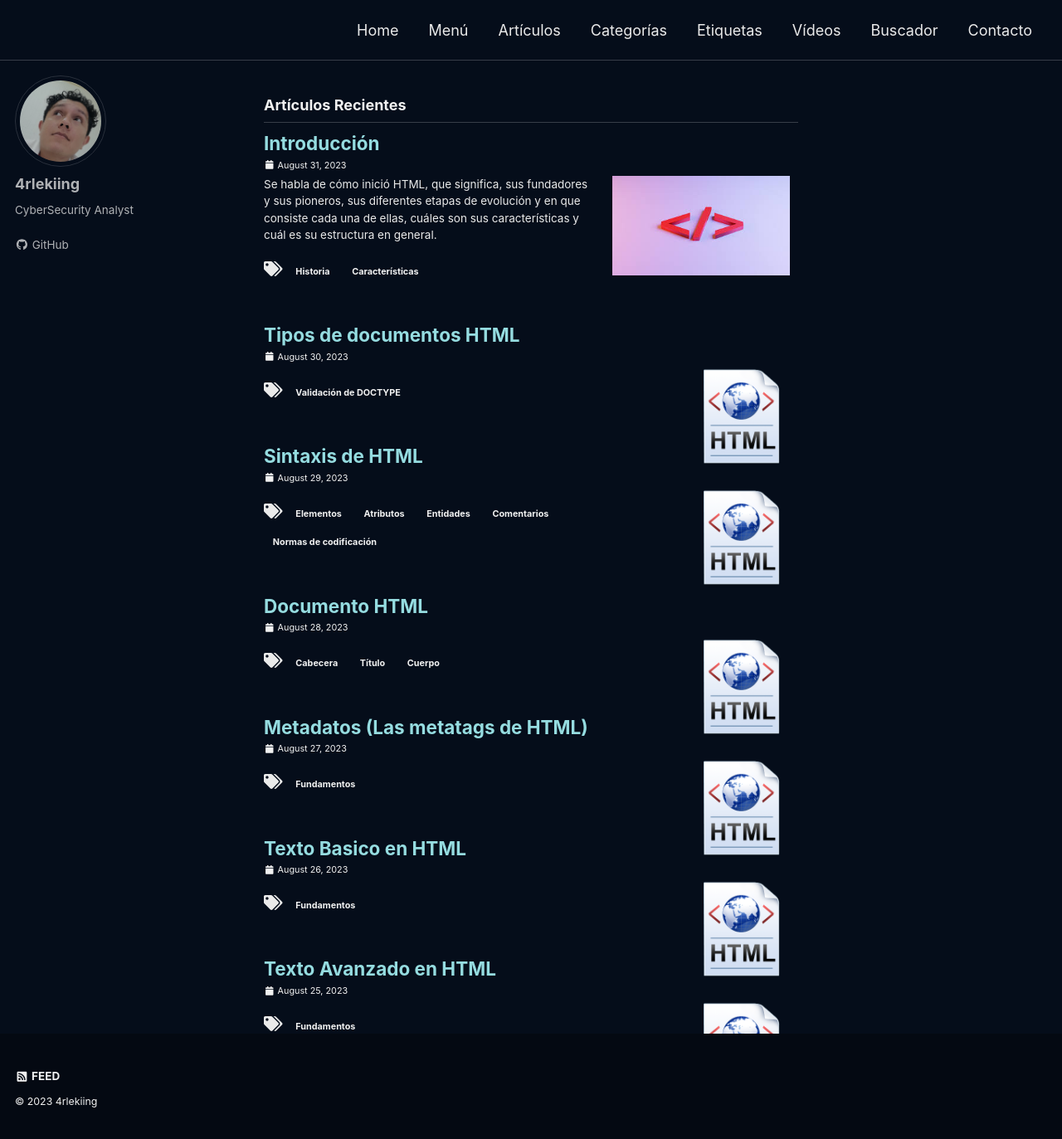
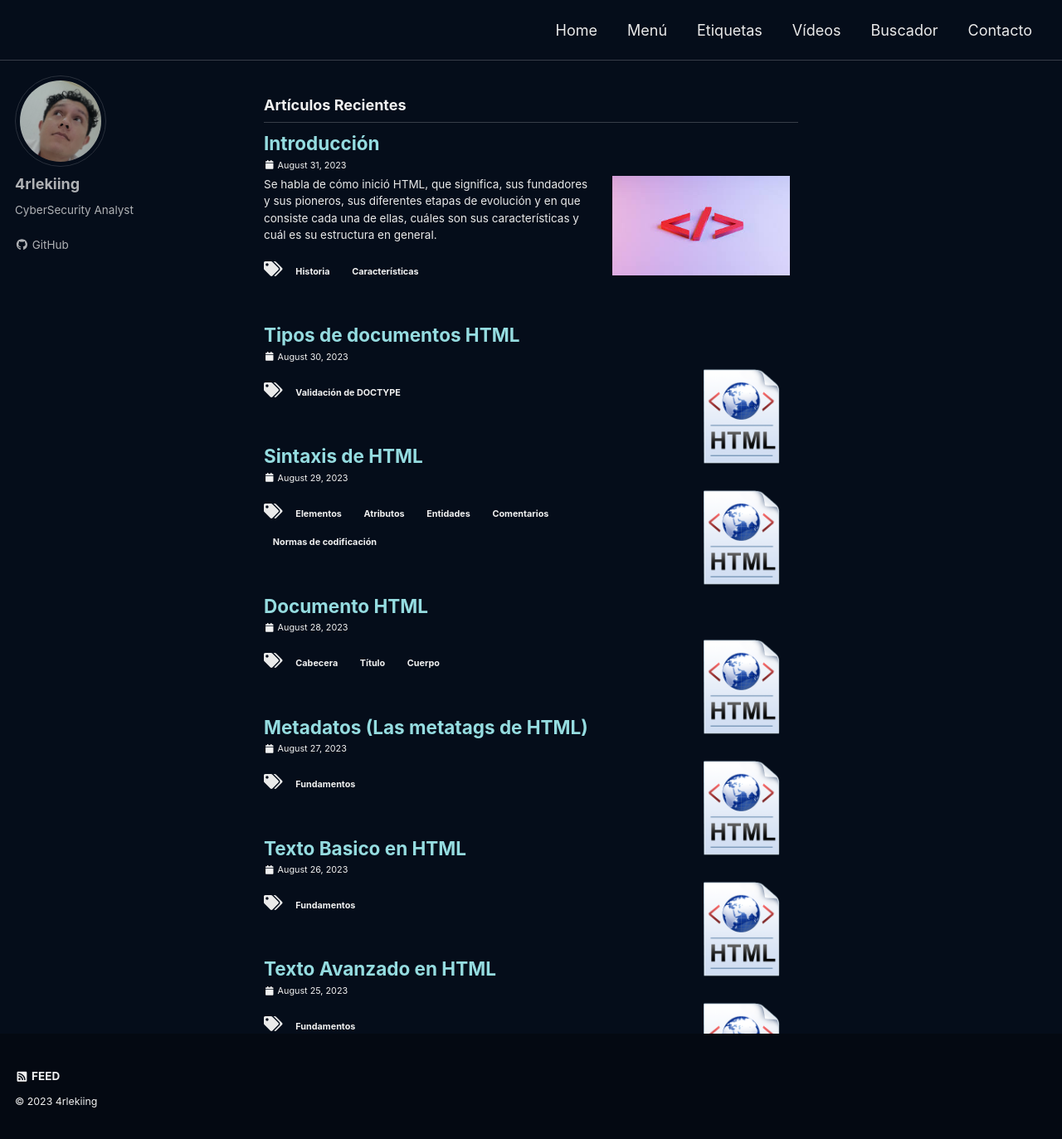
Before and after one commit to 4rleking/HTML.github.io, a Jekyll site: the page built from index.html, in a window 1280 px wide and 1373 px high. Shown: the whole window at 83% size. Built offline with Jekyll 4.4.1, drawn with Linux system fonts in a browser that asks for light colours; cached includes are drawn as plain includes; a script that is not in the unit is left out; the list of posts is cut into pages by our own code.

Commit message:
Update navigation.yml

```diff
--- a/_data/navigation.yml
+++ b/_data/navigation.yml
@@ -3,10 +3,6 @@ main:
     url: https://4rleking.github.io/
   - title: "Menú"
     url: /
-  - title: "Artículos"
-    url: /year-archive/
-  - title: "Categorías"
-    url: /categories/
   - title: "Etiquetas"
     url: /tags/
   - title: "Vídeos"
```
